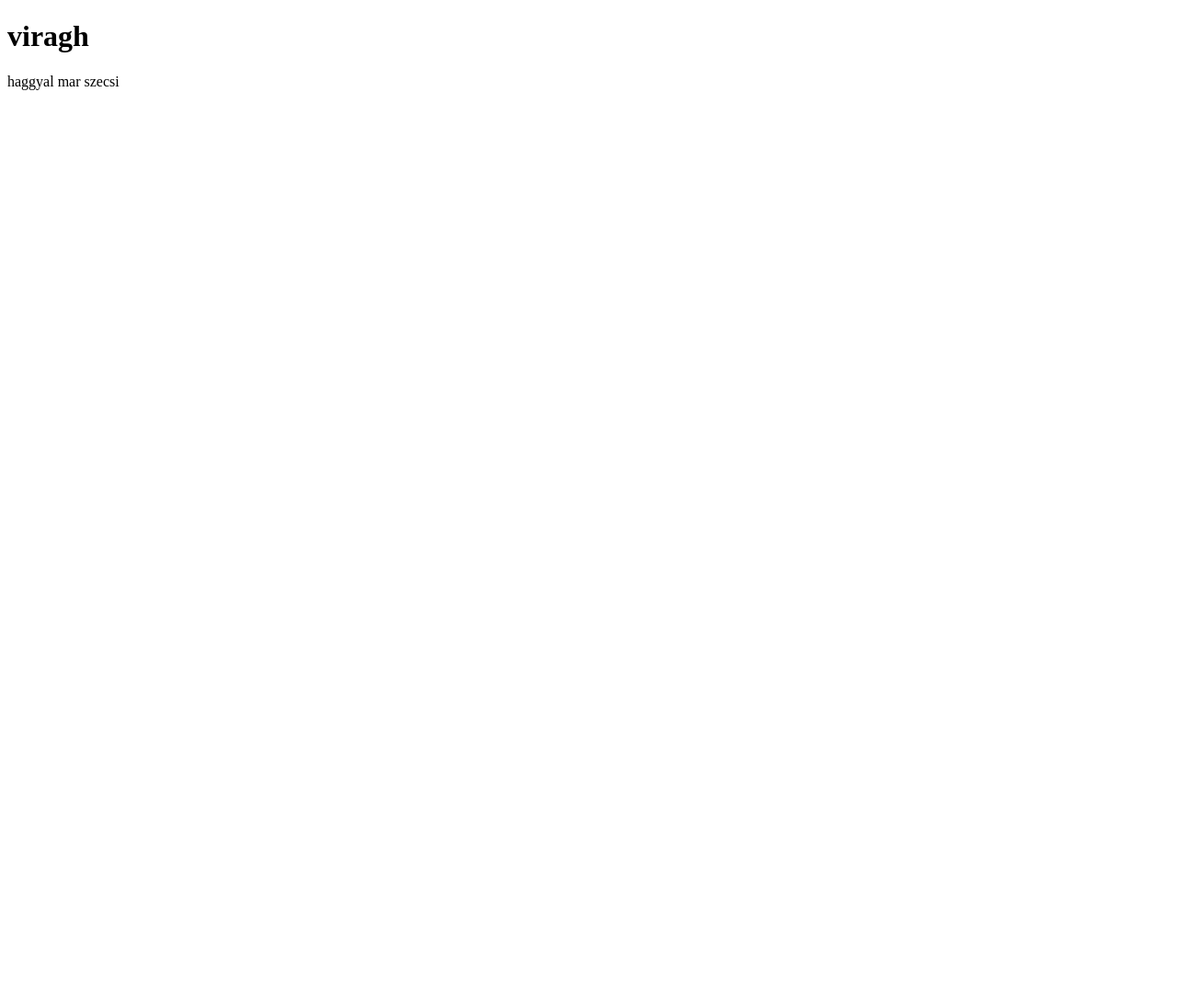
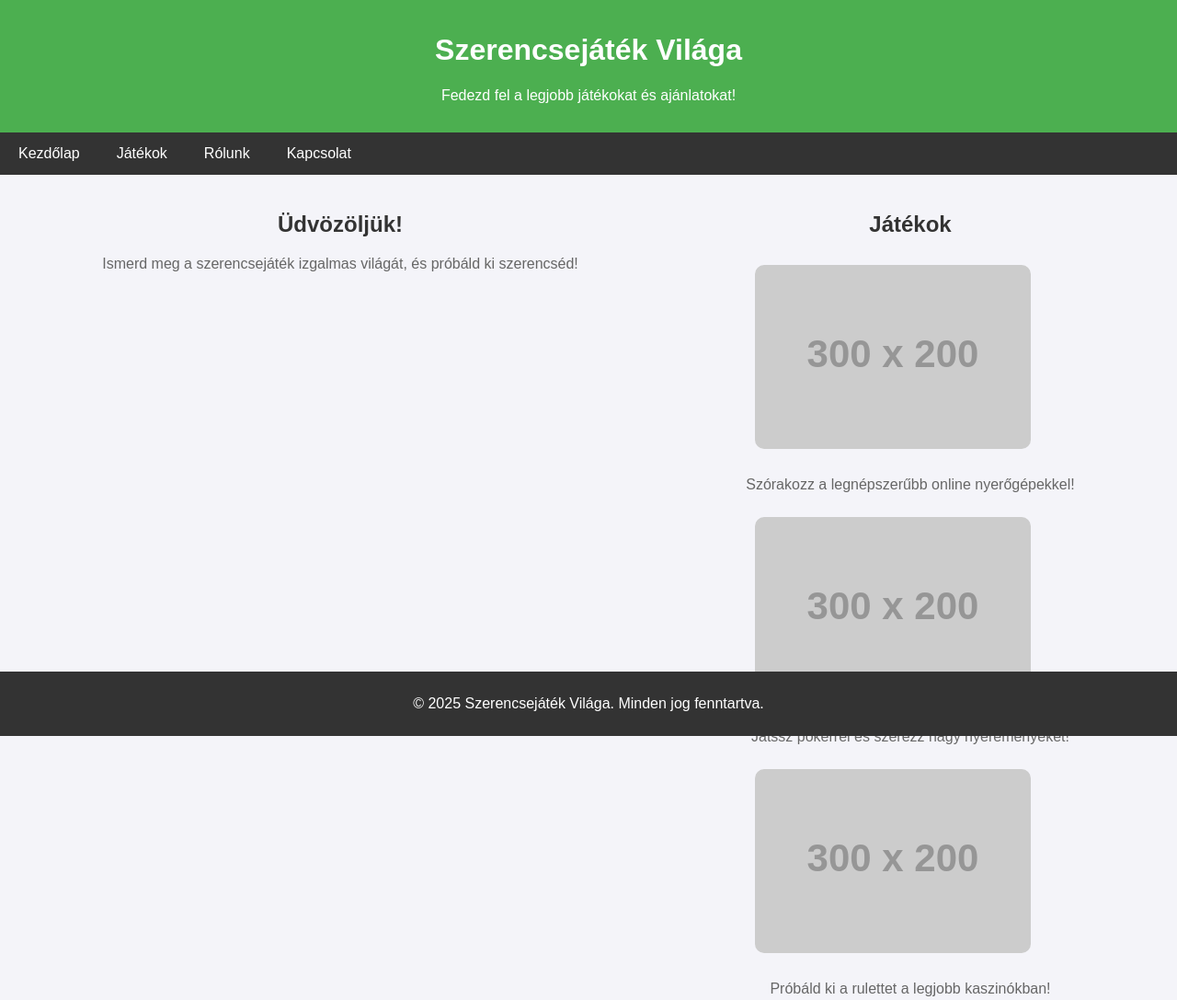
Before and after one commit to Csucsuu/ceges12, a plain HTML site: page index.html in a window 1280 px wide. Shown: the top 1087 px of the page at 92% size. Before the commit the page ends 800 px from the top, so only its background shows below. Drawn offline with Linux system fonts and the light colour scheme; placeholder pictures from the web are drawn by us.

Commit message:
Update index.html
gpt

```diff
--- a/index.html
+++ b/index.html
@@ -1,12 +1,135 @@
 <!DOCTYPE html>
-<html lang="en">
+<html lang="hu">
 <head>
     <meta charset="UTF-8">
     <meta name="viewport" content="width=device-width, initial-scale=1.0">
-    <title>szecsi</title>
+    <title>Szerencsejáték Oldal</title>
+    <style>
+        /* Alap stílusok */
+        body {
+            font-family: Arial, sans-serif;
+            margin: 0;
+            padding: 0;
+            background-color: #f4f4f9;
+        }
+
+        /* Fejléc */
+        header {
+            background-color: #4CAF50;
+            color: white;
+            text-align: center;
+            padding: 15px 0;
+        }
+
+        /* Menü stílusok */
+        nav {
+            background-color: #333;
+            overflow: hidden;
+        }
+
+        nav a {
+            float: left;
+            display: block;
+            color: white;
+            text-align: center;
+            padding: 14px 20px;
+            text-decoration: none;
+        }
+
+        nav a:hover {
+            background-color: #ddd;
+            color: black;
+        }
+
+        /* Törzs stílusok */
+        .content {
+            display: flex;
+            flex-wrap: wrap;
+            justify-content: space-around;
+            padding: 20px;
+        }
+
+        .content img {
+            width: 300px;
+            height: auto;
+            margin: 10px;
+            border-radius: 10px;
+        }
+
+        .content h2 {
+            width: 100%;
+            text-align: center;
+            color: #333;
+        }
+
+        .content p {
+            width: 100%;
+            text-align: center;
+            color: #666;
+        }
+
+        /* Lábjegyzet */
+        footer {
+            background-color: #333;
+            color: white;
+            text-align: center;
+            padding: 10px 0;
+            position: fixed;
+            width: 100%;
+            bottom: 0;
+        }
+    </style>
 </head>
 <body>
-    <h1>viragh</h1>
-    <p> haggyal mar szecsi</p>
+
+<header>
+    <h1>Szerencsejáték Világa</h1>
+    <p>Fedezd fel a legjobb játékokat és ajánlatokat!</p>
+</header>
+
+<nav>
+    <a href="#home">Kezdőlap</a>
+    <a href="#games">Játékok</a>
+    <a href="#about">Rólunk</a>
+    <a href="#contact">Kapcsolat</a>
+</nav>
+
+<div class="content">
+    <section id="home">
+        <h2>Üdvözöljük!</h2>
+        <p>Ismerd meg a szerencsejáték izgalmas világát, és próbáld ki szerencséd!</p>
+    </section>
+
+    <section id="games">
+        <h2>Játékok</h2>
+        <div>
+            <img src="https://via.placeholder.com/300x200?text=Slot+Game" alt="Slot Game">
+            <p>Szórakozz a legnépszerűbb online nyerőgépekkel!</p>
+        </div>
+        <div>
+            <img src="https://via.placeholder.com/300x200?text=Poker" alt="Poker">
+            <p>Játssz pókerrel és szerezz nagy nyereményeket!</p>
+        </div>
+        <div>
+            <img src="https://via.placeholder.com/300x200?text=Roulette" alt="Roulette">
+            <p>Próbáld ki a rulettet a legjobb kaszinókban!</p>
+        </div>
+    </section>
+
+    <section id="about">
+        <h2>Rólunk</h2>
+        <p>Mi vagyunk a legjobb szerencsejáték oldal, ahol mindent megtalálsz a kaszinójátékoktól kezdve a legfrissebb promóciókig!</p>
+    </section>
+
+    <section id="contact">
+        <h2>Kapcsolat</h2>
+        <p>Lépj kapcsolatba velünk a legjobb ajánlatokért!</p>
+    </section>
+</div>
+
+<footer>
+    <p>&copy; 2025 Szerencsejáték Világa. Minden jog fenntartva.</p>
+</footer>
+
 </body>
 </html>
```
